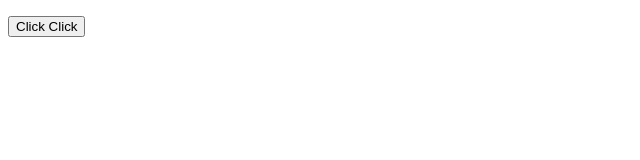
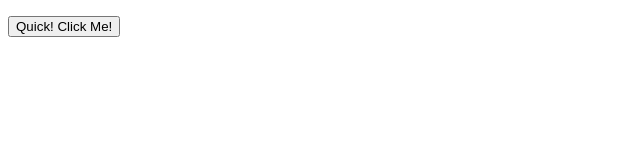
Before and after one commit to BINImaloii/CS3-3Q-Sodium-AA2-Castro, a plain HTML site: page index.html in a window 1280 px wide. Shown: the full height of the page, 0-640 px from the left. Drawn offline with Linux system fonts and the light colour scheme.

Commit message:
index.html

```diff
--- a/index.html
+++ b/index.html
@@ -9,7 +9,7 @@
     </head>
     <body>
         <p id="result"></p>
-        <button onclick="finalPop()">Click Click</button>
+        <button onclick="finalPop()">Quick! Click Me!</button>
         <script src="script.js"></script>
     </body>
 
```
